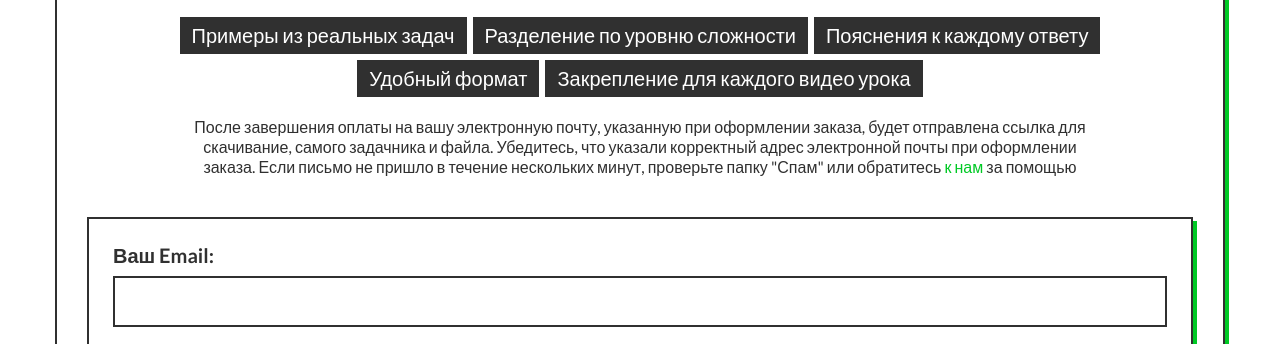
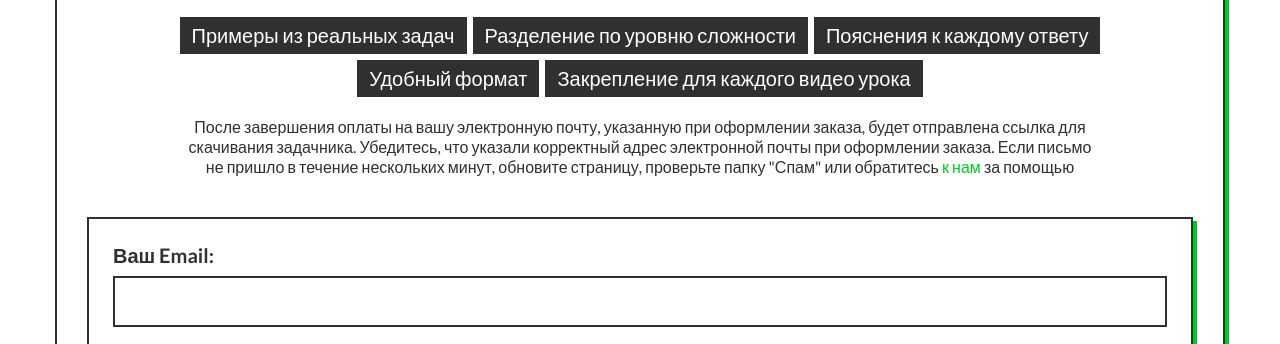
Before and after one commit to DanilaBezhin/green_school, a plain HTML site: page pages/books.html in a window 1280 px wide. Shown: the part 417-761 px from the top of the page. Drawn offline with nearby package versions, Linux system fonts and the light colour scheme; no server answers; a web font is replaced by a local one.

Commit message:
style for books page

```diff
--- a/pages/books.html
+++ b/pages/books.html
@@ -73,10 +73,11 @@
 
                     <p class="section2-text section2-text-info">
                         После завершения оплаты на вашу электронную почту, указанную при оформлении
-                        заказа, будет отправлена ссылка для скачивание, самого задачника и файла.
-                        Убедитесь, что указали корректный адрес электронной почты при оформлении
-                        заказа. Если письмо не пришло в течение нескольких минут, проверьте папку
-                        "Спам" или обратитесь <a href="./../docs/contact.html">к нам</a> за помощью
+                        заказа, будет отправлена ссылка для скачивания задачника. Убедитесь, что
+                        указали корректный адрес электронной почты при оформлении заказа. Если
+                        письмо не пришло в течение нескольких минут, обновите страницу, проверьте
+                        папку "Спам" или обратитесь <a href="./../docs/contact.html">к нам</a> за
+                        помощью
                     </p>
                     <!--
                     <div class="discount-block">
```
